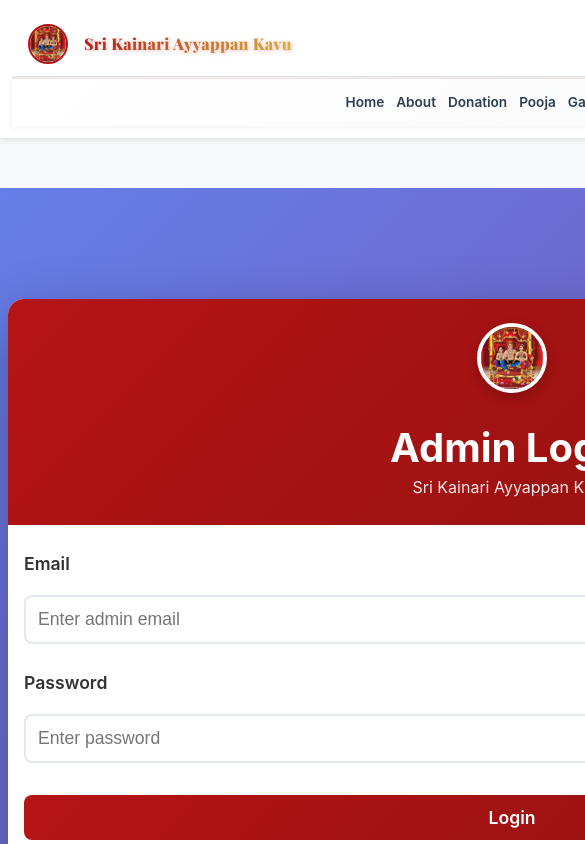
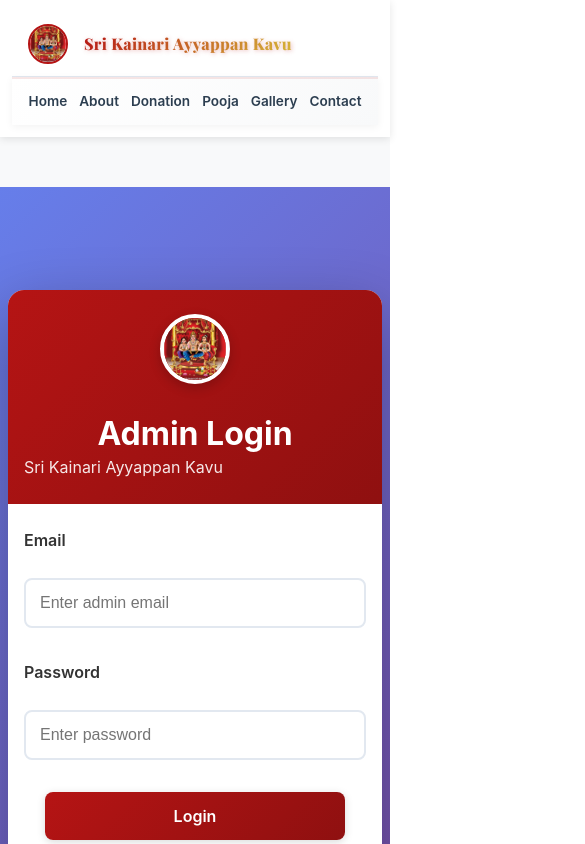
Before and after one commit to Abhiieeeyyy/temple-management-system, a React (Vite) app: page /admin in a window 390 px wide. Shown: the top 844 px of the page, 585 px wide, since content can reach past the window. Built offline with nearby package versions, Linux system fonts and the light colour scheme; no server answers.

Commit message:
Create beautiful responsive mobile design while keeping desktop perfect

```diff
--- a/index.html
+++ b/index.html
@@ -3,7 +3,7 @@
   <head>
     <meta charset="UTF-8" />
     <link rel="icon" type="image/jpeg" href="/images/temple9.jpg" />
-    <meta name="viewport" content="width=1024, initial-scale=1.0, user-scalable=yes" />
+    <meta name="viewport" content="width=device-width, initial-scale=1.0, user-scalable=yes" />
     <title>SriKainariAyyappanKavu.in</title>
     <link rel="preconnect" href="https://fonts.googleapis.com">
     <link rel="preconnect" href="https://fonts.gstatic.com" crossorigin>
--- a/src/index.css
+++ b/src/index.css
@@ -176,14 +176,263 @@
   font-size: 1.1rem !important;
 }
 
-/* Force Desktop View on All Devices */
+/* Beautiful Mobile View - Responsive Design */
 @media only screen and (max-width: 768px) {
   body {
-    font-size: 18px;
-    min-width: 1024px;
+    font-size: 16px;
+    line-height: 1.6;
+    padding: 0;
+    margin: 0;
   }
 
   #root {
-    min-width: 1024px;
+    min-width: auto;
+    width: 100%;
+  }
+
+  /* Mobile Navigation */
+  .navbar, .header {
+    padding: 0.5rem 1rem;
+    flex-wrap: wrap;
+  }
+
+  .nav-links {
+    flex-direction: column;
+    width: 100%;
+    gap: 0.5rem;
+  }
+
+  .nav-links a {
+    padding: 0.75rem 1rem;
+    text-align: center;
+    border-radius: 8px;
+    background: rgba(181, 20, 20, 0.1);
+    margin: 0.25rem 0;
+  }
+
+  /* Mobile Typography */
+  h1 {
+    font-size: 2rem !important;
+    text-align: center;
+    margin: 1rem 0;
+  }
+
+  h2 {
+    font-size: 1.5rem !important;
+    text-align: center;
+    margin: 0.75rem 0;
+  }
+
+  h3 {
+    font-size: 1.25rem !important;
+    margin: 0.5rem 0;
+  }
+
+  p, li, span, div {
+    font-size: 1rem;
+    line-height: 1.6;
+    text-align: left;
+  }
+
+  /* Mobile Buttons */
+  button, .btn {
+    font-size: 1rem !important;
+    padding: 0.875rem 1.5rem !important;
+    width: 100%;
+    max-width: 300px;
+    margin: 0.5rem auto;
+    display: block;
+    border-radius: 8px;
+    box-shadow: 0 2px 8px rgba(0, 0, 0, 0.15);
+  }
+
+  /* Mobile Forms */
+  input, textarea, select {
+    font-size: 1rem !important;
+    padding: 0.875rem !important;
+    width: 100%;
+    border-radius: 8px;
+    border: 2px solid #ddd;
+    margin: 0.5rem 0;
+  }
+
+  label {
+    font-size: 1rem !important;
+    font-weight: 600;
+    color: var(--text-color);
+    margin-bottom: 0.5rem;
+    display: block;
+  }
+
+  /* Mobile Cards */
+  .card, .pooja-card, .donation-card {
+    margin: 1rem 0.5rem;
+    padding: 1.5rem;
+    border-radius: 12px;
+    box-shadow: 0 4px 12px rgba(0, 0, 0, 0.1);
+    background: white;
+  }
+
+  /* Mobile Grid Layouts */
+  .grid, .pooja-grid, .access-grid {
+    display: flex;
+    flex-direction: column;
+    gap: 1rem;
+    padding: 0 1rem;
+  }
+
+  .grid-item, .pooja-item, .access-card {
+    width: 100%;
+    margin: 0;
+  }
+
+  /* Mobile Containers */
+  .container {
+    max-width: 100%;
+    padding: 0 1rem;
+    margin: 0;
+  }
+
+  .page-container {
+    padding: 1rem;
+    margin: 0;
+  }
+
+  /* Mobile Header/Hero */
+  .hero, .page-header {
+    padding: 2rem 1rem;
+    text-align: center;
+  }
+
+  .hero h1 {
+    font-size: 2.5rem !important;
+    margin-bottom: 1rem;
+  }
+
+  .hero p {
+    font-size: 1.1rem;
+    margin-bottom: 1.5rem;
+  }
+
+  /* Mobile Tables */
+  .table-responsive {
+    overflow-x: auto;
+    -webkit-overflow-scrolling: touch;
+  }
+
+  table {
+    min-width: 600px;
+    font-size: 0.9rem;
+  }
+
+  /* Mobile Spacing */
+  .section {
+    padding: 2rem 1rem;
+    margin: 1rem 0;
+  }
+
+  .mb-1 { margin-bottom: 0.5rem; }
+  .mb-2 { margin-bottom: 1rem; }
+  .mb-3 { margin-bottom: 1.5rem; }
+  .mb-4 { margin-bottom: 2rem; }
+
+  .mt-1 { margin-top: 0.5rem; }
+  .mt-2 { margin-top: 1rem; }
+  .mt-3 { margin-top: 1.5rem; }
+  .mt-4 { margin-top: 2rem; }
+
+  /* Mobile Images */
+  img {
+    max-width: 100%;
+    height: auto;
+    border-radius: 8px;
+  }
+
+  /* Mobile Footer */
+  .footer {
+    padding: 2rem 1rem;
+    text-align: center;
+  }
+
+  .footer-content {
+    flex-direction: column;
+    gap: 1.5rem;
+  }
+
+  /* Mobile Admin Panel */
+  .admin-panel {
+    padding: 1rem;
+  }
+
+  .admin-tabs {
+    flex-direction: column;
+    gap: 0.5rem;
+  }
+
+  .admin-tab {
+    width: 100%;
+    text-align: center;
+  }
+
+  /* Mobile Contact Form */
+  .contact-container {
+    flex-direction: column;
+    gap: 2rem;
+  }
+
+  .contact-info, .contact-form-container {
+    width: 100%;
+  }
+
+  /* Mobile Animations */
+  .page-heading-animated {
+    animation: slideInDown 0.6s ease-out;
+  }
+
+  .page-subtitle-animated {
+    animation: slideInUp 0.6s ease-out 0.2s both;
+  }
+
+  @keyframes slideInDown {
+    from {
+      opacity: 0;
+      transform: translateY(-30px);
+    }
+    to {
+      opacity: 1;
+      transform: translateY(0);
+    }
+  }
+
+  @keyframes slideInUp {
+    from {
+      opacity: 0;
+      transform: translateY(30px);
+    }
+    to {
+      opacity: 1;
+      transform: translateY(0);
+    }
   }
 }
+
+/* Tablet View (768px - 1024px) */
+@media only screen and (min-width: 769px) and (max-width: 1024px) {
+  .container {
+    max-width: 90%;
+    padding: 0 2rem;
+  }
+
+  .grid {
+    grid-template-columns: repeat(2, 1fr);
+    gap: 1.5rem;
+  }
+
+  h1 {
+    font-size: 2.25rem !important;
+  }
+
+  h2 {
+    font-size: 1.75rem !important;
+  }
+}
```
